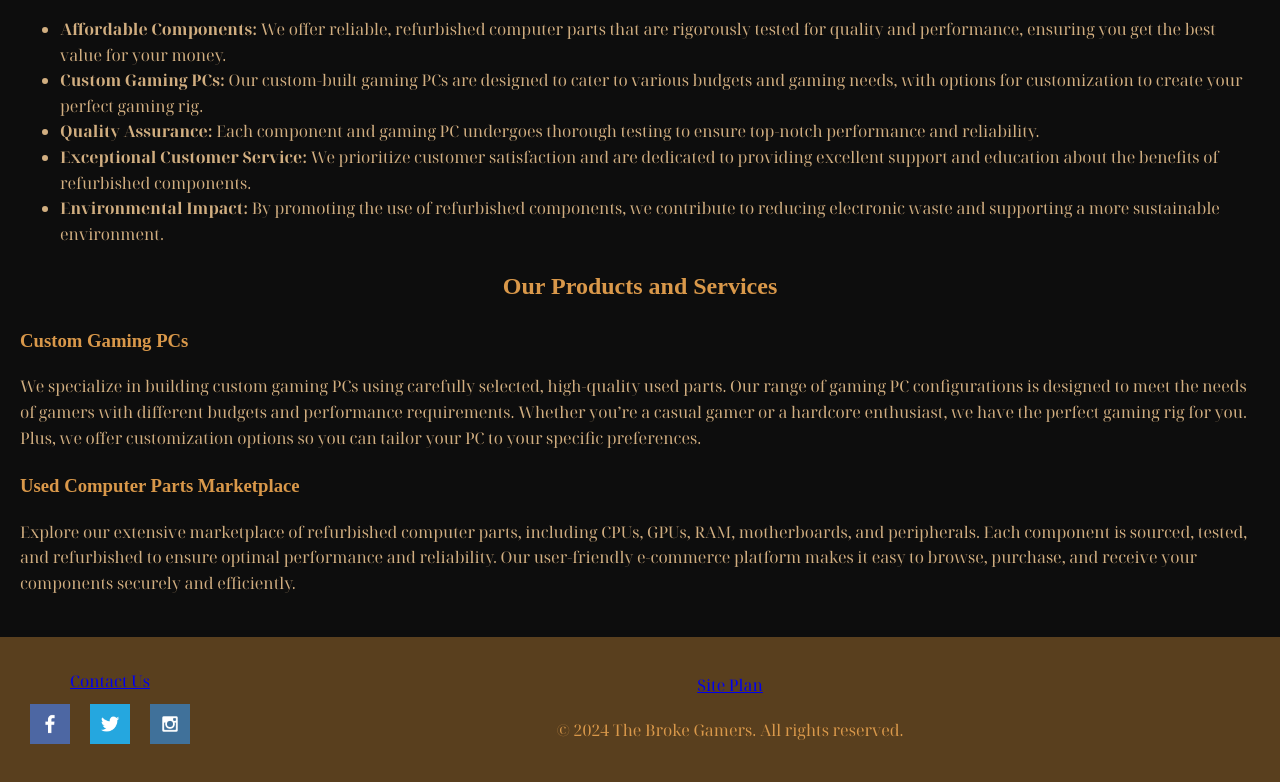
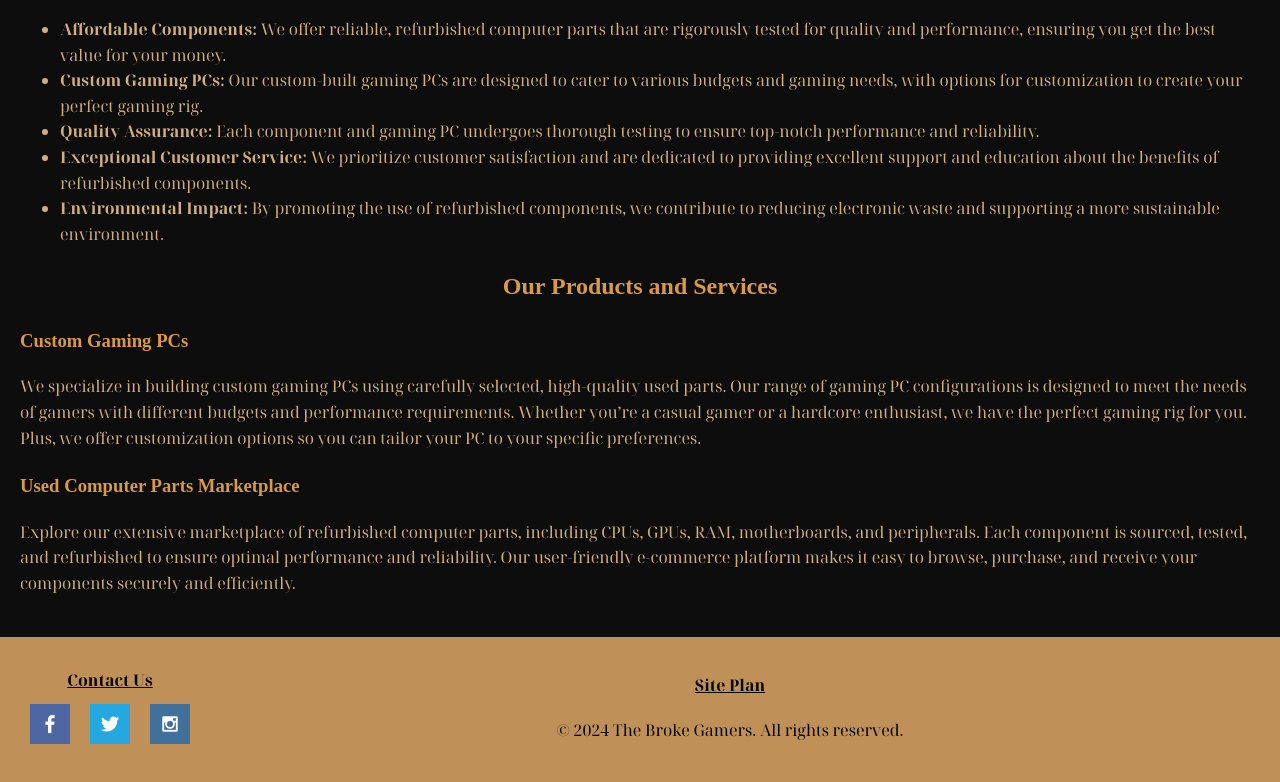
Before and after one commit to vincington3626/wdd130, a plain HTML site: page wwr/thebrokegamers/index.html in a window 1280 px wide. Shown: the part 904-1686 px from the top of the page. Drawn offline with Linux system fonts and the light colour scheme; a web font is replaced by a local one.

Commit message:
fixing all the contrast issues

```diff
--- a/wwr/thebrokegamers/index.html
+++ b/wwr/thebrokegamers/index.html
@@ -89,7 +89,7 @@
 
     <footer>
         <div class="footer-left">
-            <p><a href="contactus.html">Contact Us</a></p>
+            <p class="link"><a href="contactus.html">Contact Us</a></p>
             <div class="social">
                 <a href="https://facebook.com" target="_blank">
                     <img src="images/facebook.png" alt="Facebook icon">
@@ -103,8 +103,8 @@
             </div>
         </div>
         <div class="footer-center">
-            <p><a href="site-plan.html">Site Plan</a></p>
-            <p>&copy; 2024 The Broke Gamers. All rights reserved.</p>
+            <p class="link"><a href="site-plan.html">Site Plan</a></p>
+            <p class="copyright">&copy; 2024 The Broke Gamers. All rights reserved.</p>
         </div>
     </footer>
 </body>
--- a/wwr/thebrokegamers/styles/indexstyles.css
+++ b/wwr/thebrokegamers/styles/indexstyles.css
@@ -28,7 +28,7 @@
 }
 
 header {
-  background-color: var(--accent1-color);
+  background-color: #BF9159;
   color: var(--headline-color-on-color);
   padding: 1em;
 }
@@ -55,14 +55,14 @@
 }
 
 nav a {
-  color: var(--headline-color-on-color);
+  color: black;
   text-decoration: none;
   padding: 5px 10px;
   font-size: 18px;
 }
 
 nav a:hover {
-  color: var(--accent1-color);
+  color: black;
   background-color: var(--headline-color-on-color);
 }
 
@@ -251,6 +251,31 @@
   /* Takes remaining space */
 }
 
+.copyright {
+  color: black;
+}
+
+footer {
+  background-color: #BF9159;
+  color: var(--headline-color-on-color);
+  text-align: center;
+  padding: 20px;
+}
+
+/* Targeting specific links in the footer */
+footer a {
+  color: black; /* Default link color */
+  text-decoration: none;
+  transition: color 0.3s ease; /* Smooth transition for color change */
+  border-bottom: 1px solid transparent; /* Add transparent underline */
+  font-weight: bold;
+  text-decoration: underline;
+}
+
+footer a:hover {
+  color: white; /* Change link color on hover */
+}
+
 .social {
   margin-top: 10px;
   display: flex;
```
